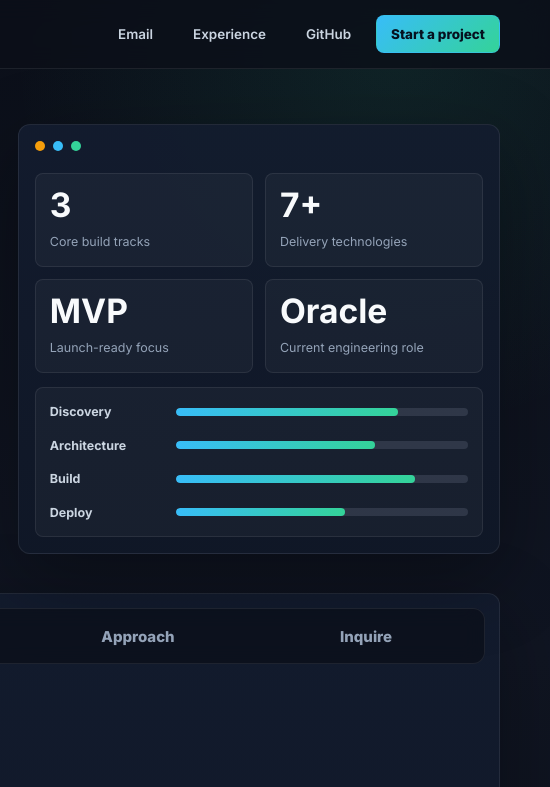
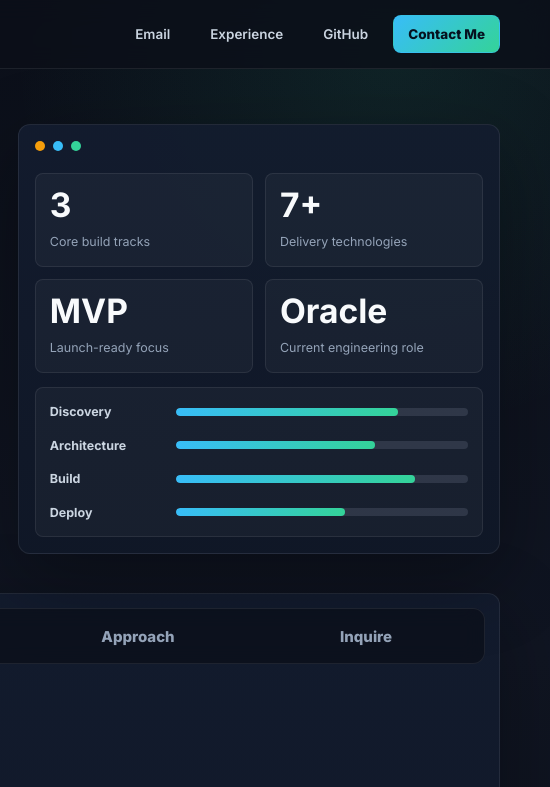
Before and after one commit to Deepthi120-ai/Deepthi-Portfolio-Page, a website: page Projects.html in a window 1280 px wide. Shown: the top 787 px of the page, 730-1280 px from the left. Drawn offline with Linux system fonts and the light colour scheme.

Commit message:
Changes to Kickstart to Contact Me

```diff
--- a/Projects.html
+++ b/Projects.html
@@ -27,7 +27,7 @@
                 <a href="mailto:deepthi.b210@gmail.com">Email</a>
                 <a href="#experience" data-tab-link="experience">Experience</a>
                 <a href="https://github.com/Deepthi120-ai" target="_blank" rel="noreferrer">GitHub</a>
-                <a class="nav-cta" href="#inquire" data-tab-link="inquire">Start a project</a>
+                <a class="nav-cta" href="#inquire" data-tab-link="inquire">Contact Me</a>
             </div>
             <div class="mobile-menu" id="mobile-menu" data-mobile-menu>
                 <a href="mailto:deepthi.b210@gmail.com">Email</a>
@@ -37,7 +37,7 @@
                 <a href="#about-approach" data-tab-link="about-approach">Approach</a>
                 <a href="#inquire" data-tab-link="inquire">Inquire</a>
                 <a href="https://github.com/Deepthi120-ai" target="_blank" rel="noreferrer">GitHub</a>
-                <a class="nav-cta" href="#inquire" data-tab-link="inquire">Start a project</a>
+                <a class="nav-cta" href="#inquire" data-tab-link="inquire">Contact Me</a>
             </div>
         </nav>
     </header>
@@ -333,8 +333,8 @@
             <section class="tab-content" id="inquire" role="tabpanel">
                 <div class="inquiry-layout">
                     <div class="section-heading compact">
-                        <p class="eyebrow">Project inquiry</p>
-                        <h2>Let's Kickstart Your Project</h2>
+                        <p class="eyebrow">Contact</p>
+                        <h2>Contact Me</h2>
                         <p>Looking for an MVP build, an architecture scale-up, or cross-platform application execution? Send over your requirements below.</p>
                         <p class="cms-note">Submissions save to Strapi when <code>STRAPI_URL</code> is configured on the server.</p>
                         <div class="contact-links" aria-label="External links">
```
